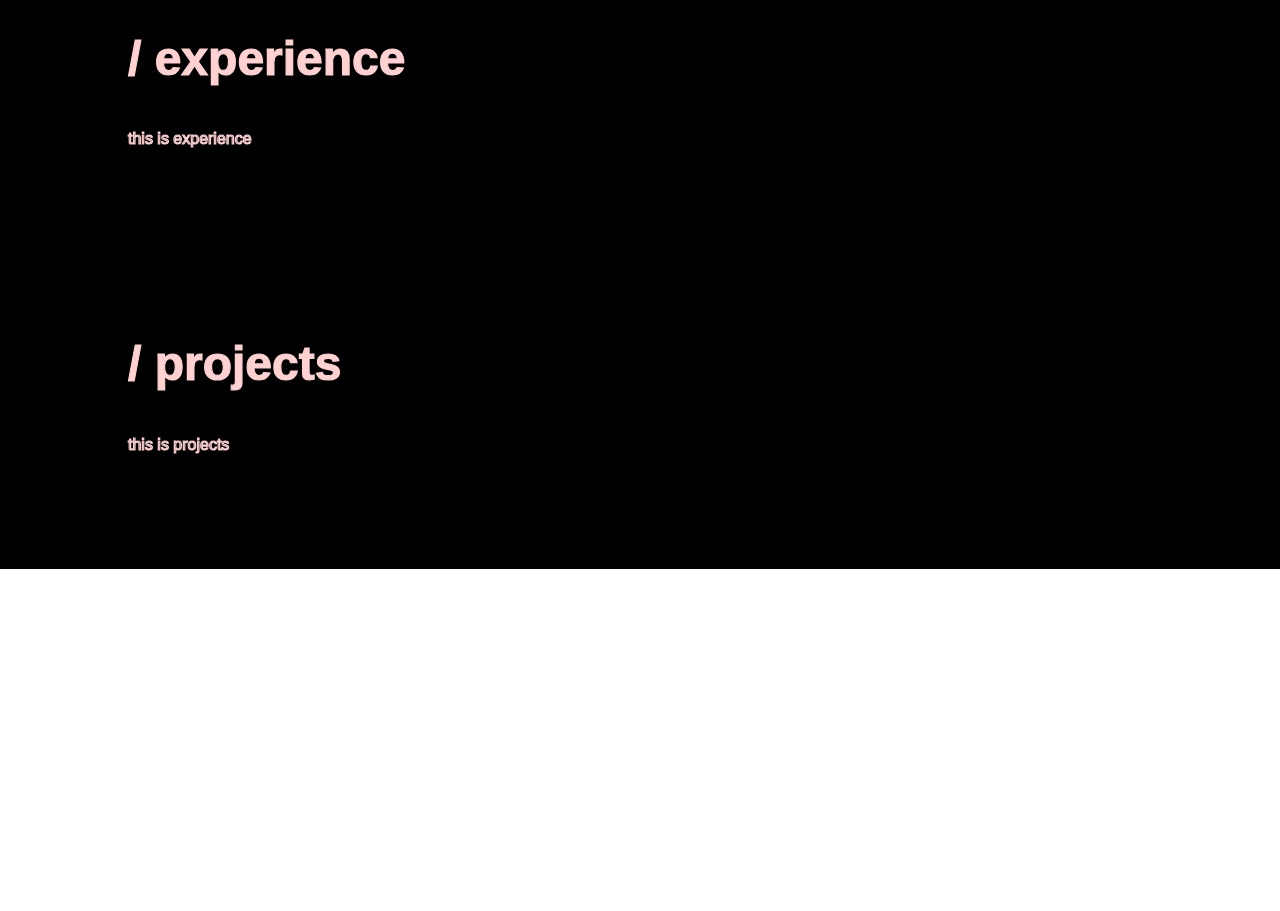
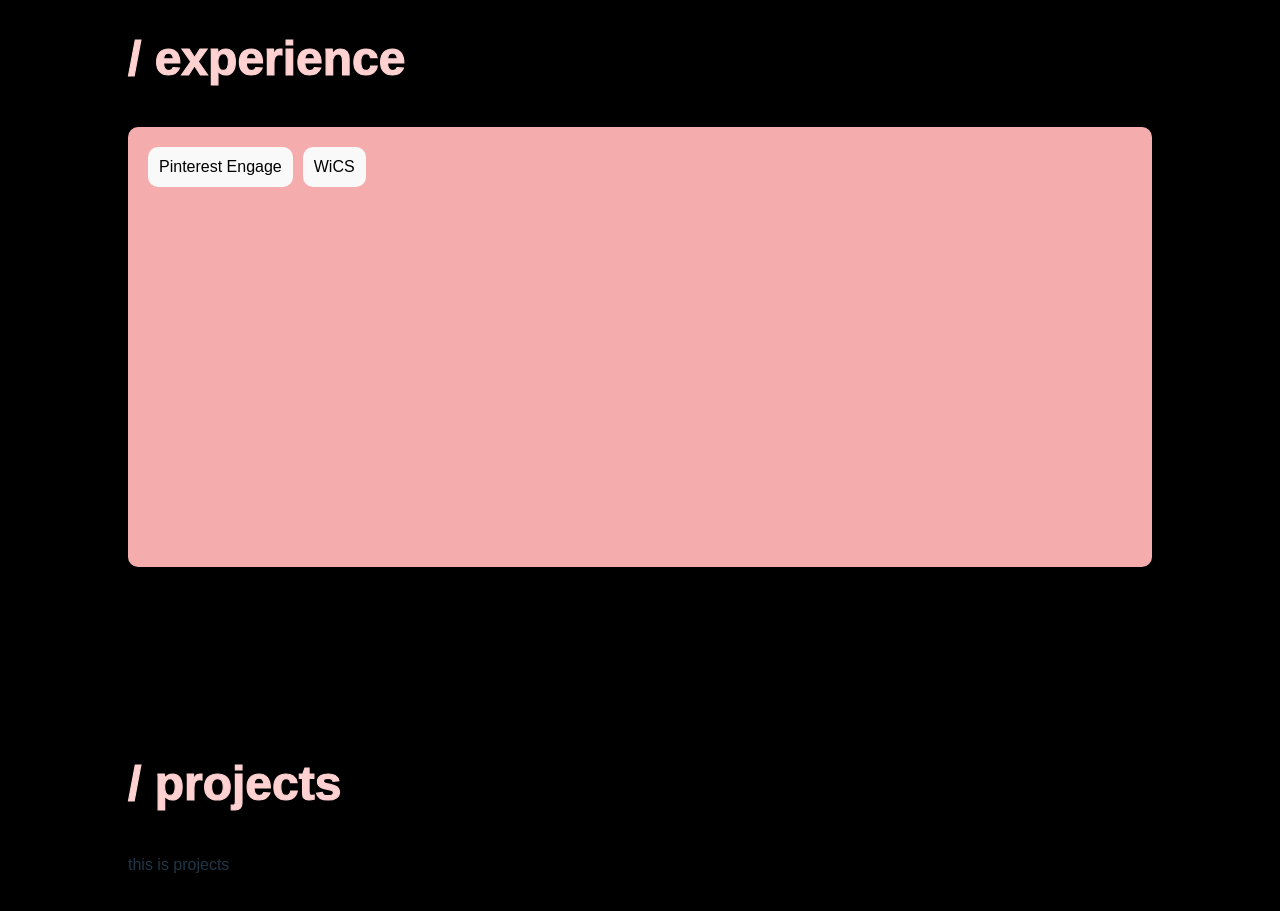
Before and after one commit to rheashetti/rheashetti, a React (Vite) app: page / in a window 1280 px wide. Shown: the part 780-1691 px from the top of the page. Before the commit the page ends 1349 px from the top, so only its background shows below. Built offline with nearby package versions, Linux system fonts and the light colour scheme; a web font is replaced by a local one.

Commit message:
added container to experience

```diff
--- a/src/index.css
+++ b/src/index.css
@@ -2,7 +2,7 @@
 
 :root {
   font-family: "NTR", sans-serif;
-  -webkit-text-stroke: 1.2px rgb(255, 209, 209);
+
   line-height: 1.5;
   font-weight: 400;
 
@@ -26,8 +26,6 @@ a:hover {
 
 body {
   margin: 0;
-  background: url('./assets/background-image/sky.jpg') no-repeat center center fixed;
-  background-size: cover;
   display: flex;
   flex-direction: column;
   align-items: center;
@@ -50,12 +48,14 @@ body {
 h1 {
   font-size: 3.2em;
   line-height: 1.1;
+  -webkit-text-stroke: 1.2px rgb(255, 209, 209);
 }
 
 h2 {
   font-size: 3em;
   line-height: 1.2;
   color: rgb(255, 209, 209);
+  -webkit-text-stroke: 1.2px rgb(255, 209, 209);
 }
 
 section {
--- /dev/null
+++ b/src/pages/experience.css
@@ -0,0 +1,28 @@
+.experience-content {
+    display: fixed;
+    flex-direction: column;
+    align-items: center;
+}
+
+.rounded-container {
+    border-radius: 10px;
+    background-color: rgb(245, 172, 172);
+    padding: 20px;
+    margin-bottom: 20px;
+    height: 400px;
+}
+
+.file-container {
+    display: flex;
+    position: absolute;
+    gap: 10px;
+}
+
+.file-button {
+    background-color: (255, 209, 209);
+    border-radius: 10px;
+    padding: 10px;
+    cursor: pointer;
+    color: black;
+    padding: 10px;
+}
--- a/src/pages/experience.tsx
+++ b/src/pages/experience.tsx
@@ -1,11 +1,19 @@
 import React from 'react';
+import './experience.css';
 
 const Experience : React.FC = () => {
 
     return (
         <section id="experience">
             <h2> / experience</h2>
-            <p> this is experience</p>
+            <div className="experience-content">
+                <div className="rounded-container">
+                    <div className="file-container">
+                        <button className="file-button">Pinterest Engage</button>
+                        <button className="file-button">WiCS</button>
+                    </div>
+                </div>
+            </div>
         </section>
     )
 
```
